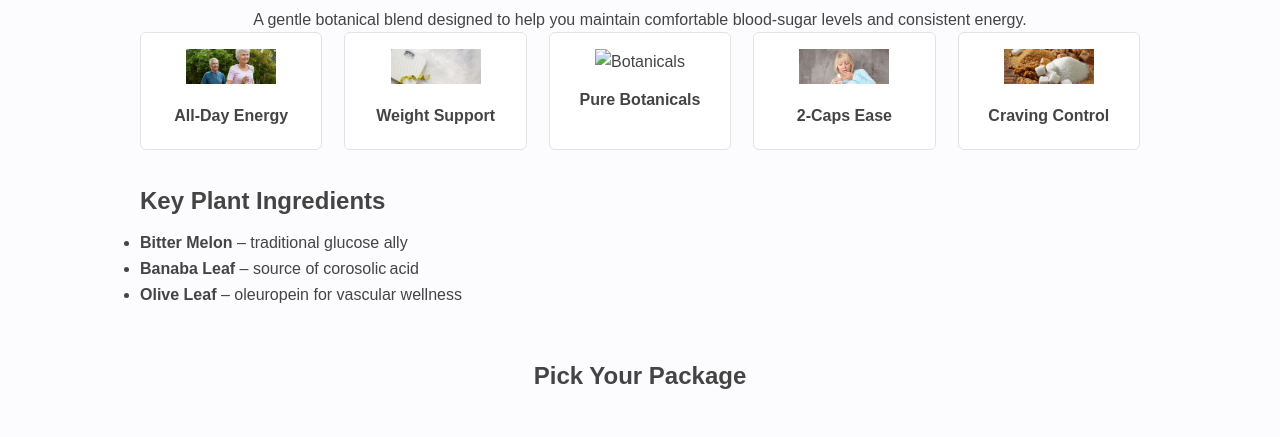
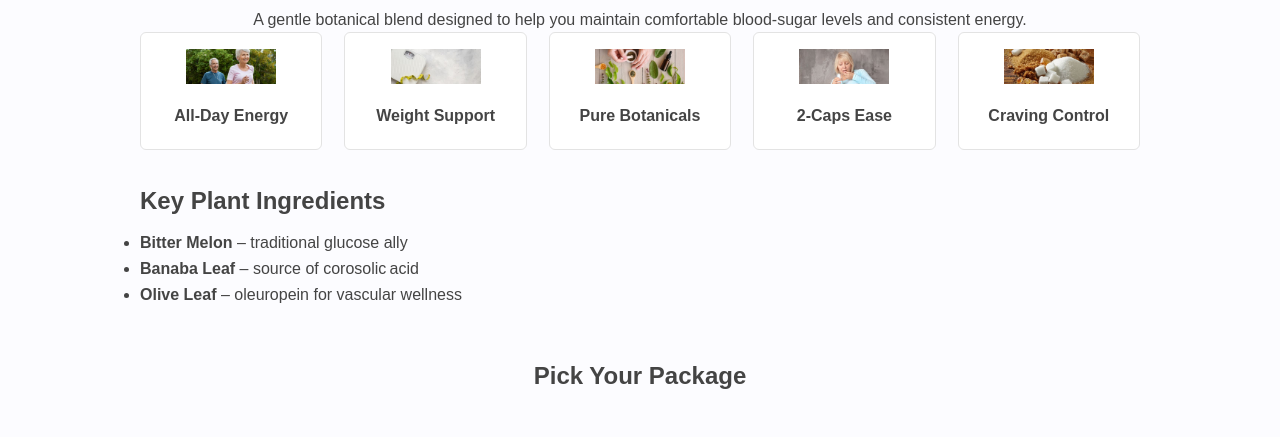
Before and after one commit to pedrohfcampos/dailywell-being.site, a plain HTML site: page index.html in a window 1280 px wide. Shown: the part 300-737 px from the top of the page. Drawn offline with Linux system fonts and the light colour scheme.

Commit message:
Update index.html

```diff
--- a/index.html
+++ b/index.html
@@ -75,7 +75,7 @@
       <p>Weight Support</p>
     </div>
     <div class="high">
-      <img src="assets/images/naturallingredients.jpg" alt="Botanicals">
+      <img src="assets/images/naturalingredients.jpg" alt="Botanicals">
       <p>Pure Botanicals</p>
     </div>
     <div class="high">
```
